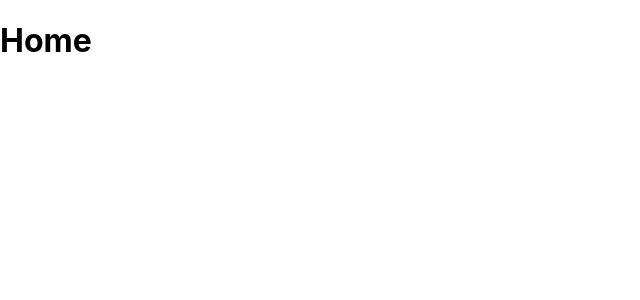
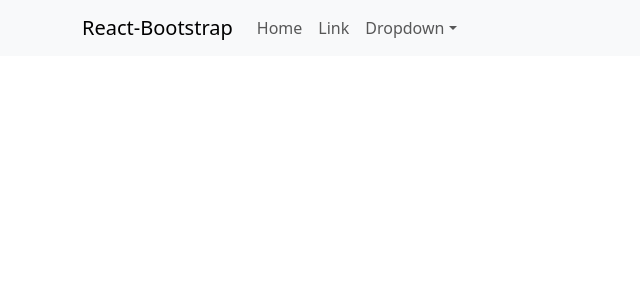
Before and after one commit to dqhntt/nwHacks24-project, a React (Create React App) app in the folder frontend/: page / in a window 1280 px wide. Shown: the top 300 px of the page, without its empty margins (0-640 px from the left). Built offline with nearby package versions, Linux system fonts and the light colour scheme.

Commit message:
Add Bootstrap and React-Bootstrap dependencies, update Home page layout

```diff
--- a/frontend/package.json
+++ b/frontend/package.json
@@ -6,7 +6,9 @@
     "@testing-library/jest-dom": "^5.17.0",
     "@testing-library/react": "^13.4.0",
     "@testing-library/user-event": "^13.5.0",
+    "bootstrap": "^5.3.2",
     "react": "^18.2.0",
+    "react-bootstrap": "^2.10.0",
     "react-dom": "^18.2.0",
     "react-router-dom": "^6.21.3",
     "react-scripts": "5.0.1",
--- a/frontend/src/pages/Home.jsx
+++ b/frontend/src/pages/Home.jsx
@@ -1,9 +1,39 @@
 import React from "react";
+import Container from "react-bootstrap/Container";
+import Nav from "react-bootstrap/Nav";
+import Navbar from "react-bootstrap/Navbar";
+import NavDropdown from "react-bootstrap/NavDropdown";
+import 'bootstrap/dist/css/bootstrap.min.css';
+
 
 export default function Home() {
   return (
-    <div>
-      <h1>Home</h1>
+    <div className="home">
+      <Navbar expand="lg" className="bg-body-tertiary">
+        <Container>
+          <Navbar.Brand href="#home">React-Bootstrap</Navbar.Brand>
+          <Navbar.Toggle aria-controls="basic-navbar-nav" />
+          <Navbar.Collapse id="basic-navbar-nav">
+            <Nav className="me-auto">
+              <Nav.Link href="#home">Home</Nav.Link>
+              <Nav.Link href="#link">Link</Nav.Link>
+              <NavDropdown title="Dropdown" id="basic-nav-dropdown">
+                <NavDropdown.Item href="#action/3.1">Action</NavDropdown.Item>
+                <NavDropdown.Item href="#action/3.2">
+                  Another action
+                </NavDropdown.Item>
+                <NavDropdown.Item href="#action/3.3">
+                  Something
+                </NavDropdown.Item>
+                <NavDropdown.Divider />
+                <NavDropdown.Item href="#action/3.4">
+                  Separated link
+                </NavDropdown.Item>
+              </NavDropdown>
+            </Nav>
+          </Navbar.Collapse>
+        </Container>
+      </Navbar>
     </div>
   );
 }
```
Also changed, not shown: 1 other file (tests, documents, lock files or other folders).
